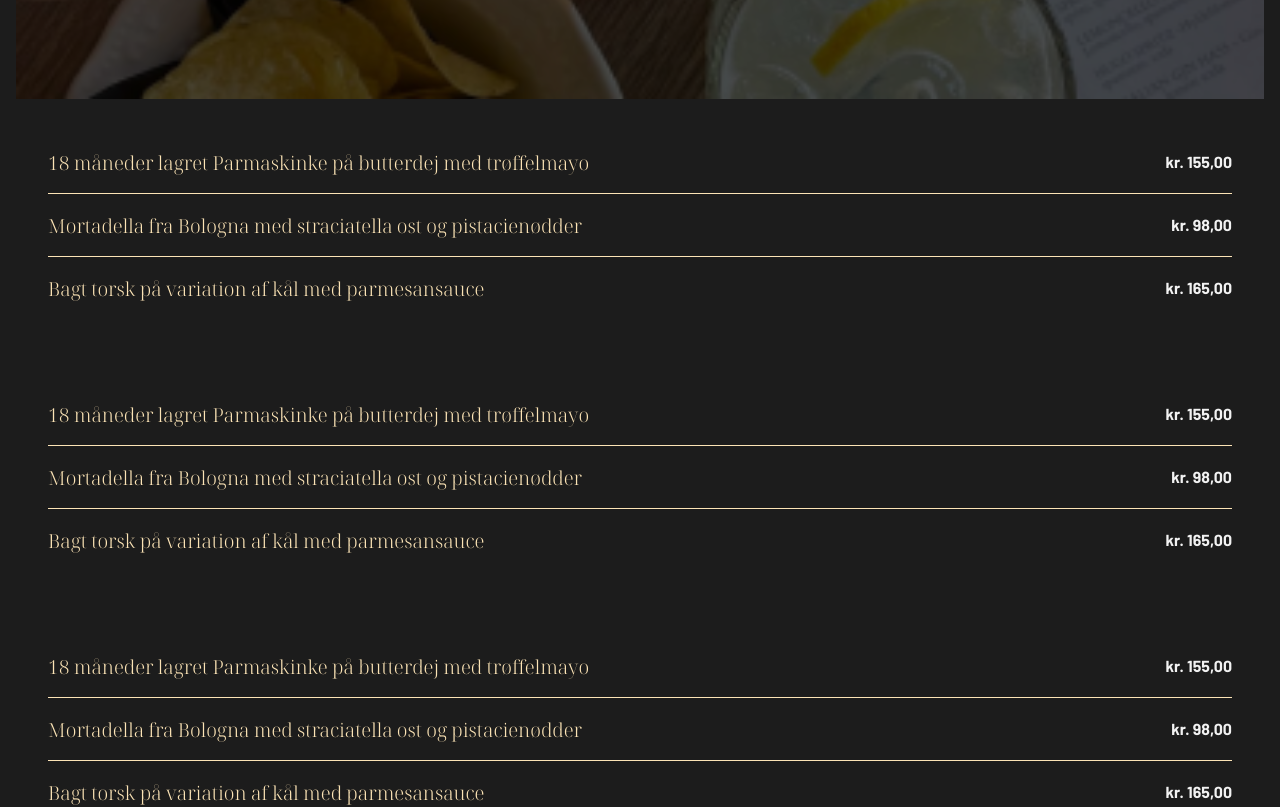
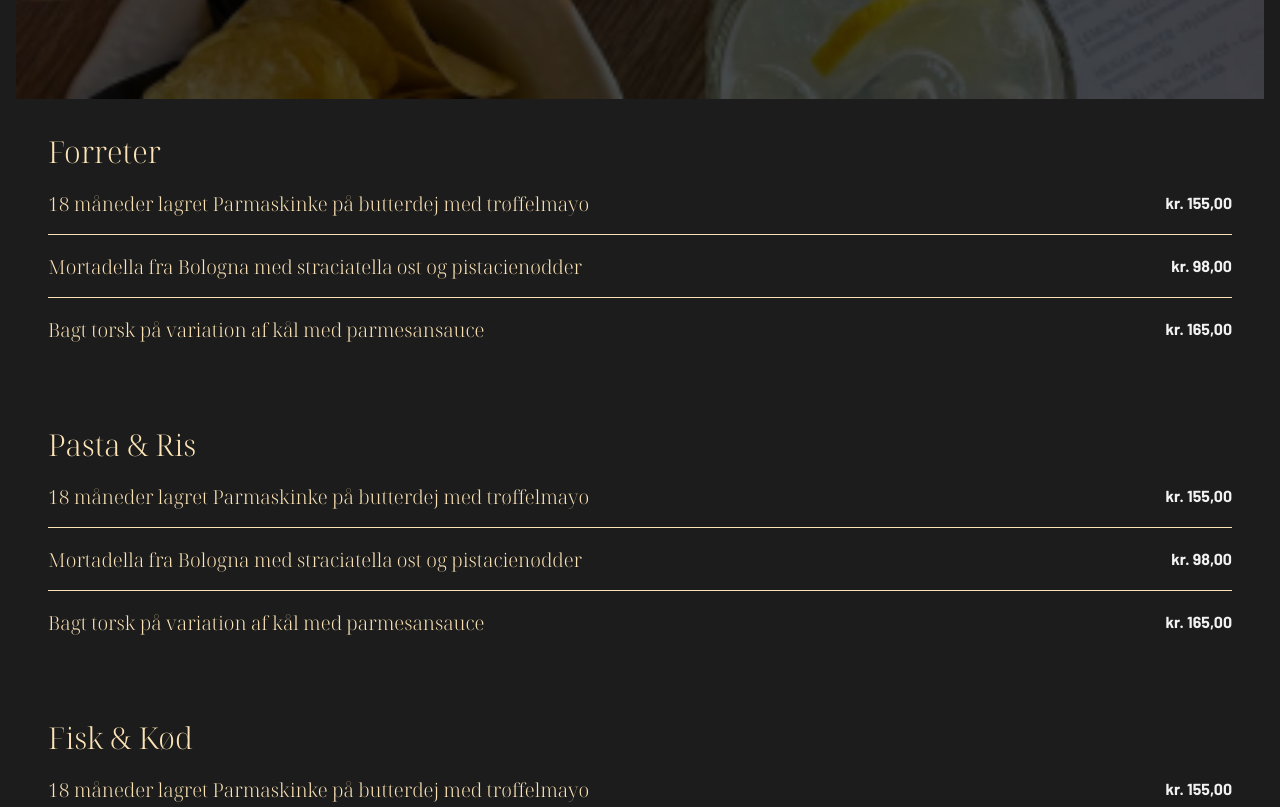
Before and after one commit to Amalieandreasen/MMD3_Sem3_Eksamensprojekt_Gruppe4, a Vue app: page /menukort in a window 1280 px wide. Shown: the part 1540-2347 px from the top of the page. Built offline with nearby package versions, Linux system fonts and the light colour scheme.

Commit message:
Sæsonretter h3

```diff
--- a/src/assets/components/saesonretter.vue
+++ b/src/assets/components/saesonretter.vue
@@ -28,6 +28,7 @@ const menuItemsFK = [
     </div>
   </section>
   <section class="menuList">
+    <h3>Forreter</h3>
     <div v-for="item in menuItemsFR" :key="item.name" class="menuItem">
       <div class="menuTxt">
         <h3>{{ item.name }}</h3>
@@ -39,6 +40,7 @@ const menuItemsFK = [
     </div>
   </section>
   <section class="menuList">
+    <h3>Pasta & Ris</h3>
     <div v-for="item in menuItemsPR" :key="item.name" class="menuItem">
       <div class="menuTxt">
         <h3>{{ item.name }}</h3>
@@ -50,6 +52,7 @@ const menuItemsFK = [
     </div>
   </section>
   <section class="menuList">
+    <h3>Fisk & Kød</h3>
     <div v-for="item in menuItemsFK" :key="item.name" class="menuItem">
       <div class="menuTxt">
         <h3>{{ item.name }}</h3>
--- a/src/views/menukort.vue
+++ b/src/views/menukort.vue
@@ -105,5 +105,10 @@ const menukortTabs = [
   gap: 1rem;
 }
 
+@media all and (min-width: 768px){
+
+
+
+}
 
 </style>
```
